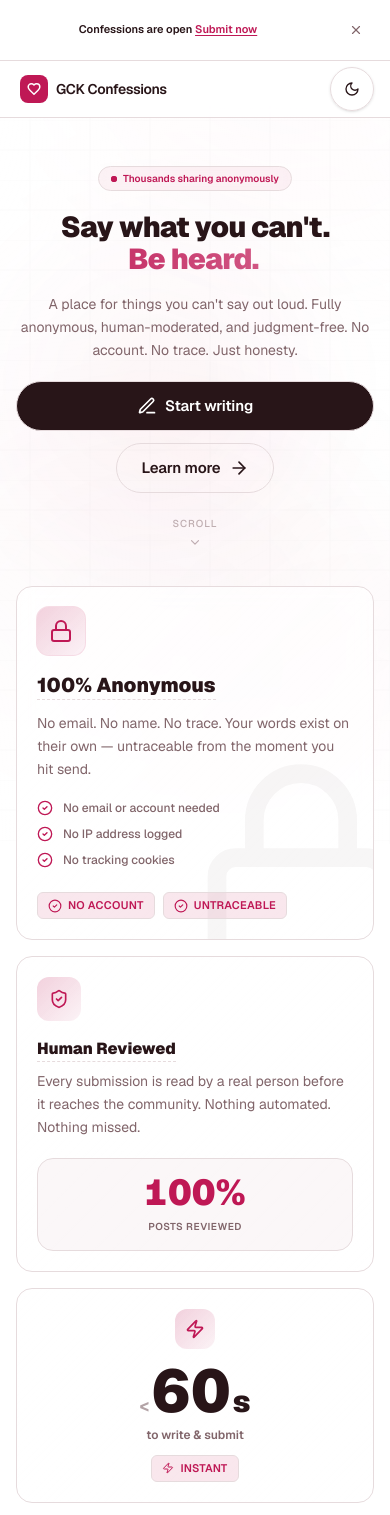
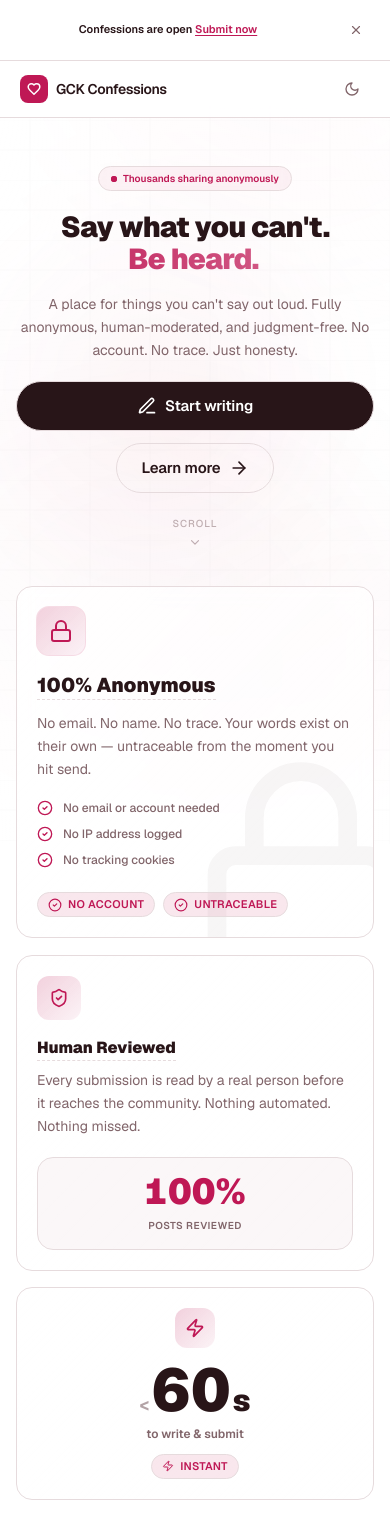
Before and after one commit to RexSixT9/gckconfessions, a Next.js app: page / in a window 390 px wide. Shown: the top 1515 px of the page. Built offline with nearby package versions, Linux system fonts and the light colour scheme.

Commit message:
refactor: update badge styles for improved visual consistency; enhance animations and transitions across components

```diff
--- a/src/app/globals.css
+++ b/src/app/globals.css
@@ -457,25 +457,39 @@
     display: inline-flex;
     align-items: center;
     gap: 0.375rem;
-    border-radius: 0.375rem;
-    padding: 0.25rem 0.625rem;
+    border-radius: 9999px;
+    padding: 0.2rem 0.625rem;
     font-size: 0.6875rem;
     font-weight: 600;
-    letter-spacing: 0.025em;
+    letter-spacing: 0.03em;
     text-transform: uppercase;
-    transition: opacity 150ms ease, transform 150ms ease;
+    transition: opacity 150ms ease, transform 200ms cubic-bezier(0.34, 1.56, 0.64, 1), box-shadow 150ms ease;
+    cursor: default;
+  }
+
+  @media (hover: hover) and (pointer: fine) {
+    .badge:hover {
+      transform: translateY(-1px) scale(1.04);
+    }
   }
 
   .badge-accent {
     background: hsl(var(--accent) / 0.1);
     color: hsl(var(--accent));
-    border: 1px solid hsl(var(--accent) / 0.2);
+    border: 1px solid hsl(var(--accent) / 0.25);
+  }
+
+  @media (hover: hover) and (pointer: fine) {
+    .badge-accent:hover {
+      background: hsl(var(--accent) / 0.16);
+      box-shadow: 0 2px 8px -2px hsl(var(--accent) / 0.25);
+    }
   }
 
   .badge-success {
     background: hsl(var(--success) / 0.1);
     color: hsl(var(--success));
-    border: 1px solid hsl(var(--success) / 0.2);
+    border: 1px solid hsl(var(--success) / 0.25);
   }
 
   .badge-neutral {
@@ -491,7 +505,7 @@
 @layer components {
   .input-base {
     width: 100%;
-    border-radius: 0.5rem;
+    border-radius: 0.75rem;
     border: 1px solid hsl(var(--border));
     background: hsl(var(--background));
     padding: 0.625rem 0.875rem;
@@ -500,7 +514,7 @@
     letter-spacing: -0.01em;
     color: hsl(var(--foreground));
     outline: none;
-    transition: all 150ms cubic-bezier(0.4, 0, 0.2, 1);
+    transition: all 180ms cubic-bezier(0.4, 0, 0.2, 1);
   }
 
   .input-base::placeholder {
@@ -643,7 +657,7 @@
     display: flex;
     align-items: flex-start;
     gap: 0.625rem;
-    border-radius: 0.625rem;
+    border-radius: 0.75rem;
     border: 1px solid;
     padding: 0.75rem 0.875rem;
     font-size: 0.8125rem;
@@ -691,13 +705,16 @@
     display: inline-flex;
     align-items: center;
     gap: 0.25rem;
-    border-radius: 0.375rem;
+    border-radius: 9999px;
     border: 1px solid hsl(var(--warning) / 0.3);
     background: hsl(var(--warning) / 0.1);
-    padding: 0.125rem 0.375rem;
+    padding: 0.2rem 0.625rem;
     font-size: 0.6875rem;
     font-weight: 600;
+    letter-spacing: 0.03em;
+    text-transform: uppercase;
     color: hsl(var(--warning));
+    transition: opacity 150ms ease, transform 200ms cubic-bezier(0.34, 1.56, 0.64, 1);
   }
 
   .dark .badge-warning {
--- a/src/app/page.tsx
+++ b/src/app/page.tsx
@@ -242,10 +242,10 @@ export default function Home() {
           <motion.div
             initial="hidden"
             whileInView="visible"
-            viewport={{ once: true, margin: "-50px", amount: 0.1 }}
+            viewport={{ once: true, margin: "-40px", amount: 0.08 }}
             variants={{
               hidden: { opacity: 0 },
-              visible: { opacity: 1, transition: { staggerChildren: 0.1, delayChildren: 0.05 } },
+              visible: { opacity: 1, transition: { staggerChildren: 0.13, delayChildren: 0.08 } },
             }}
             className="grid grid-cols-1 gap-4 sm:grid-cols-2 sm:gap-4 lg:grid-cols-12 lg:gap-4 lg:[grid-template-rows:minmax(14rem,1fr)_minmax(14rem,1fr)]"
           >
@@ -253,10 +253,10 @@ export default function Home() {
             {/* ── Card 1 ── Anonymous · tall featured (mob: 1col · sm: 2col · lg: 5col 2rows) */}
             <CursorGlowCard
               variants={{
-                hidden: { opacity: 0, y: 32, scale: 0.97 },
-                visible: { opacity: 1, y: 0, scale: 1, transition: { duration: 0.65, ease: "easeOut" } },
+                hidden: { opacity: 0, x: -18, y: 28, scale: 0.96 },
+                visible: { opacity: 1, x: 0, y: 0, scale: 1, transition: { duration: 0.7, ease: [0.22, 1, 0.36, 1] } },
               }}
-              whileHover={{ y: -5, transition: { duration: 0.25 } }}
+              whileHover={{ y: -6, transition: { duration: 0.28, ease: "easeOut" } }}
               className="card-glass border-shine group relative overflow-hidden sm:col-span-2 lg:col-span-5 lg:row-span-2"
             >
               {/* Oversized watermark icon */}
@@ -269,8 +269,11 @@ export default function Home() {
               <div className="relative z-10 flex h-full flex-col justify-between gap-6 p-5 sm:p-7 lg:p-8">
                 <div>
                   <motion.div
-                    whileHover={{ scale: 1.08, rotate: 6 }}
-                    transition={{ type: "spring", stiffness: 400, damping: 18 }}
+                    initial={{ scale: 0.6, rotate: -15, opacity: 0 }}
+                    whileInView={{ scale: 1, rotate: 0, opacity: 1 }}
+                    whileHover={{ scale: 1.1, rotate: 8 }}
+                    viewport={{ once: true }}
+                    transition={{ type: "spring", stiffness: 380, damping: 16, delay: 0.25 }}
                     className="mb-4 flex h-12 w-12 items-center justify-center rounded-xl bg-linear-to-br from-[hsl(var(--accent))]/20 to-[hsl(var(--accent))]/5 ring-1 ring-[hsl(var(--accent))]/15 sm:h-14 sm:w-14"
                   >
                     <Lock className="h-6 w-6 text-[hsl(var(--accent))] sm:h-7 sm:w-7" />
@@ -301,26 +304,40 @@ export default function Home() {
                   </ul>
                 </div>
 
-                <div className="flex flex-wrap gap-2">
-                  <span className="badge badge-accent">
-                    <CheckCircle2 className="h-3.5 w-3.5 shrink-0" />
-                    No account
-                  </span>
-                  <span className="badge badge-accent">
-                    <CheckCircle2 className="h-3.5 w-3.5 shrink-0" />
-                    Untraceable
-                  </span>
-                </div>
+                <motion.div
+                  className="flex flex-wrap gap-2"
+                  initial="hidden"
+                  whileInView="visible"
+                  viewport={{ once: true }}
+                  variants={{ hidden: {}, visible: { transition: { staggerChildren: 0.1, delayChildren: 0.55 } } }}
+                >
+                  {[
+                    { text: "No account" },
+                    { text: "Untraceable" },
+                  ].map(({ text }) => (
+                    <motion.span
+                      key={text}
+                      className="badge badge-accent"
+                      variants={{
+                        hidden: { opacity: 0, scale: 0.78, y: 8 },
+                        visible: { opacity: 1, scale: 1, y: 0, transition: { duration: 0.38, ease: [0.34, 1.56, 0.64, 1] } },
+                      }}
+                    >
+                      <CheckCircle2 className="h-3.5 w-3.5 shrink-0" />
+                      {text}
+                    </motion.span>
+                  ))}
+                </motion.div>
               </div>
             </CursorGlowCard>
 
             {/* ── Card 2 ── Human Reviewed · wide with stat (sm: 1col · lg: 7col row-1) */}
             <CursorGlowCard
               variants={{
-                hidden: { opacity: 0, y: 32, scale: 0.97 },
-                visible: { opacity: 1, y: 0, scale: 1, transition: { duration: 0.65, delay: 0.1, ease: "easeOut" } },
+                hidden: { opacity: 0, x: 18, y: 28, scale: 0.96 },
+                visible: { opacity: 1, x: 0, y: 0, scale: 1, transition: { duration: 0.7, delay: 0.1, ease: [0.22, 1, 0.36, 1] } },
               }}
-              whileHover={{ y: -5, transition: { duration: 0.25 } }}
+              whileHover={{ y: -6, transition: { duration: 0.28, ease: "easeOut" } }}
               className="card-glass border-shine group relative overflow-hidden sm:col-span-1 lg:col-span-7"
             >
               <div className="absolute inset-0 rounded-[inherit] bg-linear-to-br from-[hsl(var(--accent))]/5 to-transparent opacity-0 transition-opacity duration-500 group-hover:opacity-100" />
@@ -328,8 +345,11 @@ export default function Home() {
                 {/* Left: icon + text */}
                 <div className="flex-1">
                   <motion.div
-                    whileHover={{ scale: 1.08, rotate: -6 }}
-                    transition={{ type: "spring", stiffness: 400, damping: 18 }}
+                    initial={{ scale: 0.6, rotate: 15, opacity: 0 }}
+                    whileInView={{ scale: 1, rotate: 0, opacity: 1 }}
+                    whileHover={{ scale: 1.1, rotate: -8 }}
+                    viewport={{ once: true }}
+                    transition={{ type: "spring", stiffness: 380, damping: 16, delay: 0.3 }}
                     className="mb-4 flex h-11 w-11 items-center justify-center rounded-xl bg-linear-to-br from-[hsl(var(--accent))]/20 to-[hsl(var(--accent))]/5 sm:h-12 sm:w-12"
                   >
                     <ShieldCheck className="h-5 w-5 text-[hsl(var(--accent))] sm:h-6 sm:w-6" />
@@ -365,18 +385,21 @@ export default function Home() {
             {/* ── Card 3 ── Instant Submit · stat card (sm: 1col · lg: 3col row-2) */}
             <CursorGlowCard
               variants={{
-                hidden: { opacity: 0, y: 32, scale: 0.97 },
-                visible: { opacity: 1, y: 0, scale: 1, transition: { duration: 0.65, delay: 0.2, ease: "easeOut" } },
+                hidden: { opacity: 0, y: 40, scale: 0.9 },
+                visible: { opacity: 1, y: 0, scale: 1, transition: { duration: 0.65, delay: 0.2, ease: [0.22, 1, 0.36, 1] } },
               }}
-              whileHover={{ y: -5, transition: { duration: 0.25 } }}
+              whileHover={{ y: -6, transition: { duration: 0.28, ease: "easeOut" } }}
               className="card-glass border-shine group relative overflow-hidden sm:col-span-1 lg:col-span-3"
             >
               {/* Subtle radial glow behind stat */}
               <div className="pointer-events-none absolute inset-0 rounded-[inherit] bg-[radial-gradient(circle_at_50%_55%,hsl(var(--accent)/0.08),transparent_65%)] opacity-0 transition-opacity duration-500 group-hover:opacity-100" />
               <div className="relative z-10 flex h-full flex-col items-center justify-center gap-1 p-5 text-center sm:p-7">
                 <motion.div
-                  whileHover={{ scale: 1.12, rotate: -10 }}
-                  transition={{ type: "spring", stiffness: 450, damping: 15 }}
+                    initial={{ scale: 0.5, rotate: 20, opacity: 0 }}
+                    whileInView={{ scale: 1, rotate: 0, opacity: 1 }}
+                    whileHover={{ scale: 1.14, rotate: -12 }}
+                    viewport={{ once: true }}
+                    transition={{ type: "spring", stiffness: 420, damping: 14, delay: 0.35 }}
                   className="mb-2 flex h-10 w-10 items-center justify-center rounded-xl bg-linear-to-br from-[hsl(var(--accent))]/20 to-[hsl(var(--accent))]/5"
                 >
                   <Zap className="h-5 w-5 text-[hsl(var(--accent))]" />
@@ -399,27 +422,36 @@ export default function Home() {
                 <p className="mt-0.5 text-xs font-semibold text-[hsl(var(--muted-foreground))]">
                   to write &amp; submit
                 </p>
-                <span className="badge badge-accent mt-2">
+                <motion.span
+                  className="badge badge-accent mt-2"
+                  initial={{ opacity: 0, scale: 0.75, y: 8 }}
+                  whileInView={{ opacity: 1, scale: 1, y: 0 }}
+                  viewport={{ once: true }}
+                  transition={{ delay: 0.6, duration: 0.42, ease: [0.34, 1.56, 0.64, 1] }}
+                >
                   <Zap className="h-3 w-3" />
                   Instant
-                </span>
+                </motion.span>
               </div>
             </CursorGlowCard>
 
             {/* ── Card 4 ── Safe Space · mini list (sm: 1col · lg: 4col row-2) */}
             <CursorGlowCard
               variants={{
-                hidden: { opacity: 0, y: 32, scale: 0.97 },
-                visible: { opacity: 1, y: 0, scale: 1, transition: { duration: 0.65, delay: 0.3, ease: "easeOut" } },
+                hidden: { opacity: 0, y: 40, scale: 0.9 },
+                visible: { opacity: 1, y: 0, scale: 1, transition: { duration: 0.65, delay: 0.3, ease: [0.22, 1, 0.36, 1] } },
               }}
-              whileHover={{ y: -5, transition: { duration: 0.25 } }}
+              whileHover={{ y: -6, transition: { duration: 0.28, ease: "easeOut" } }}
               className="card-glass border-shine group relative overflow-hidden sm:col-span-1 lg:col-span-4"
             >
               <div className="absolute inset-0 rounded-[inherit] bg-linear-to-br from-[hsl(var(--accent))]/5 to-transparent opacity-0 transition-opacity duration-500 group-hover:opacity-100" />
               <div className="relative z-10 flex h-full flex-col p-5 sm:p-7">
                 <motion.div
-                  whileHover={{ scale: 1.08, rotate: 6 }}
-                  transition={{ type: "spring", stiffness: 400, damping: 18 }}
+                  initial={{ scale: 0.6, rotate: -18, opacity: 0 }}
+                  whileInView={{ scale: 1, rotate: 0, opacity: 1 }}
+                  whileHover={{ scale: 1.1, rotate: 8 }}
+                  viewport={{ once: true }}
+                  transition={{ type: "spring", stiffness: 380, damping: 16, delay: 0.35 }}
                   className="mb-4 flex h-11 w-11 items-center justify-center rounded-xl bg-linear-to-br from-[hsl(var(--accent))]/20 to-[hsl(var(--accent))]/5 sm:h-12 sm:w-12"
                 >
                   <Heart className="h-5 w-5 text-[hsl(var(--accent))] sm:h-6 sm:w-6" />
@@ -489,11 +521,11 @@ export default function Home() {
               return (
                 <CursorGlowCard
                   key={item.step}
-                  initial={{ opacity: 0, y: 30, scale: 0.95 }}
+                  initial={{ opacity: 0, y: 36, scale: 0.92 }}
                   whileInView={{ opacity: 1, y: 0, scale: 1 }}
-                  transition={{ delay: index * 0.12, duration: 0.6, ease: "easeOut" }}
+                  transition={{ delay: index * 0.12, duration: 0.65, ease: [0.22, 1, 0.36, 1] }}
                   viewport={{ once: true, margin: "-30px", amount: 0.3 }}
-                  whileHover={{ y: -8, transition: { duration: 0.3, ease: "easeOut" } }}
+                  whileHover={{ y: -8, transition: { duration: 0.28, ease: "easeOut" } }}
                   className="card-glass border-shine group relative overflow-hidden p-5 sm:p-7 md:p-8"
                 >
                   <div className="absolute inset-0 rounded-[inherit] bg-linear-to-br from-[hsl(var(--accent))]/5 to-transparent opacity-0 transition-opacity duration-500 group-hover:opacity-100" />
@@ -511,8 +543,11 @@ export default function Home() {
 
                   <div className="relative z-10">
                     <motion.div
-                      whileHover={{ scale: 1.1, rotate: 12 }}
-                      transition={{ type: "spring", stiffness: 400, damping: 15 }}
+                      initial={{ scale: 0.55, rotate: -15, opacity: 0 }}
+                      whileInView={{ scale: 1, rotate: 0, opacity: 1 }}
+                      whileHover={{ scale: 1.12, rotate: 14 }}
+                      viewport={{ once: true }}
+                      transition={{ type: "spring", stiffness: 400, damping: 14, delay: index * 0.12 + 0.28 }}
                       className="mb-4 flex h-10 w-10 items-center justify-center rounded-lg bg-linear-to-br from-[hsl(var(--accent))]/20 to-[hsl(var(--accent))]/5 transition-all duration-500 group-hover:from-[hsl(var(--accent))]/30 group-hover:to-[hsl(var(--accent))]/10 group-hover:shadow-lg group-hover:shadow-[hsl(var(--accent))]/20 xs:mb-5 xs:h-12 xs:w-12 sm:h-14 sm:w-14"
                     >
                       <Icon className="h-5 w-5 text-[hsl(var(--accent))] xs:h-6 xs:w-6 sm:h-7 sm:w-7" />
--- a/src/app/submit/page.tsx
+++ b/src/app/submit/page.tsx
@@ -257,7 +257,7 @@ export default function SubmitPage() {
               </div>
 
               {/* Draft toggle row */}
-              <div className="flex flex-wrap items-center justify-between gap-3 rounded-lg border border-[hsl(var(--border))] bg-[hsl(var(--secondary))] px-5 py-4">
+              <div className="flex flex-wrap items-center justify-between gap-3 rounded-xl border border-[hsl(var(--border))] bg-[hsl(var(--secondary))] px-5 py-4">
                 <div className="min-w-0">
                   <p className="text-sm font-bold text-[hsl(var(--foreground))]">Save draft locally</p>
                   <p className="mt-1 truncate text-xs text-[hsl(var(--muted-foreground))]">
--- a/src/components/ThemeToggle.tsx
+++ b/src/components/ThemeToggle.tsx
@@ -39,7 +39,7 @@ export default function ThemeToggle() {
       <button
         type="button"
         onClick={handleThemeToggle}
-        className="inline-flex h-9 w-9 sm:h-9 sm:w-9 min-h-11 min-w-11 sm:min-h-0 sm:min-w-0 items-center justify-center rounded-full border border-[hsl(var(--border))]/70 bg-[hsl(var(--card))]/80 text-[hsl(var(--foreground))] shadow-sm transition hover:border-[hsl(var(--accent))]/40 hover:bg-[hsl(var(--secondary))] focus-visible:outline-none focus-visible:ring-2 focus-visible:ring-[hsl(var(--accent))]/40"
+        className="inline-flex min-h-11 min-w-11 items-center justify-center text-[hsl(var(--muted-foreground))] transition hover:text-[hsl(var(--foreground))] focus-visible:outline-none sm:min-h-0 sm:min-w-0"
         aria-label="Toggle theme"
         title={`Switch to ${isDark ? 'light' : 'dark'} mode`}
       >
```
Also changed, not shown: src/components/admin/AdminList.tsx (+7 -7 lines).
